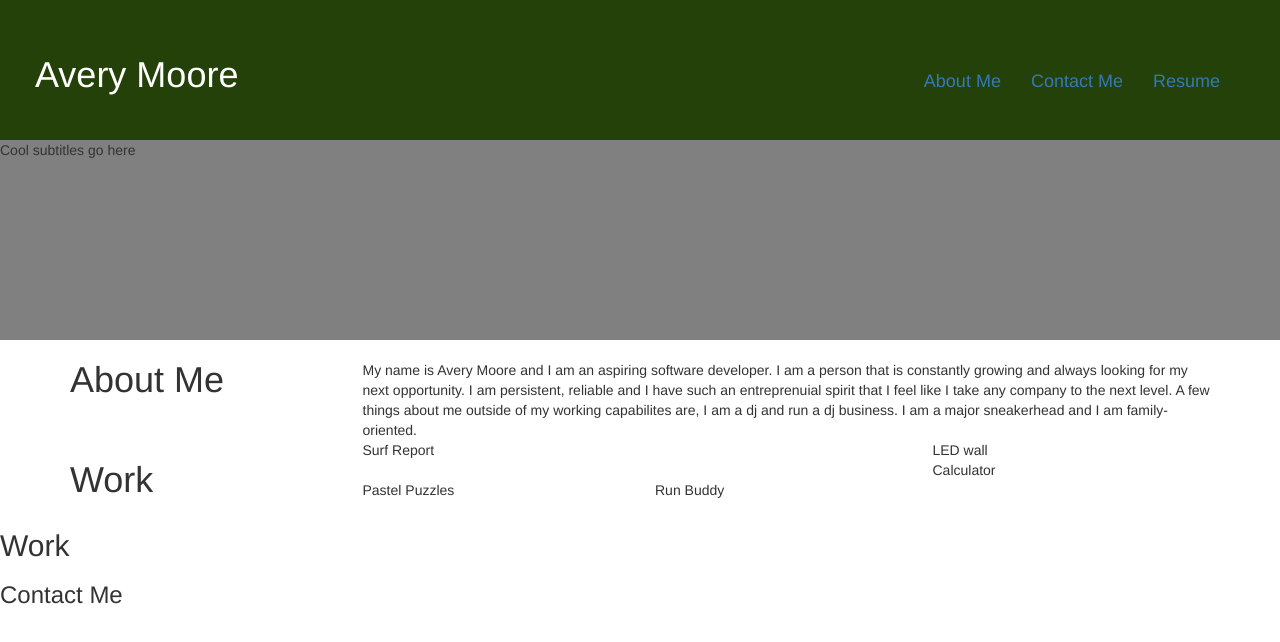
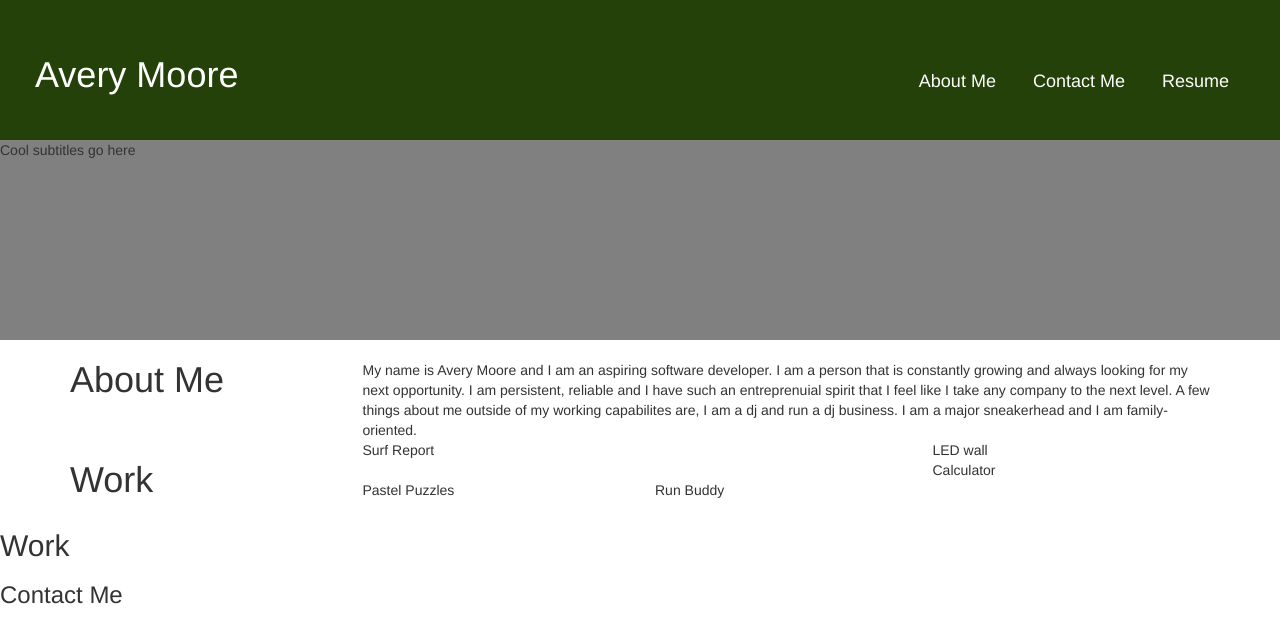
Before and after one commit to amoore89/portfolio, a plain HTML site: page index.html in a window 1280 px wide. Drawn offline with nearby package versions, Linux system fonts and the light colour scheme.

Commit message:
centered navbar

```diff
--- a/css/style.css
+++ b/css/style.css
@@ -29,5 +29,11 @@ header {
 
 .navBar li {
  display: inline;
- padding-right: 25px;
 }
+
+li a {
+    color: white;
+    text-align: center;
+    padding: 14px 16px;
+    text-decoration: none;
+  }
```
